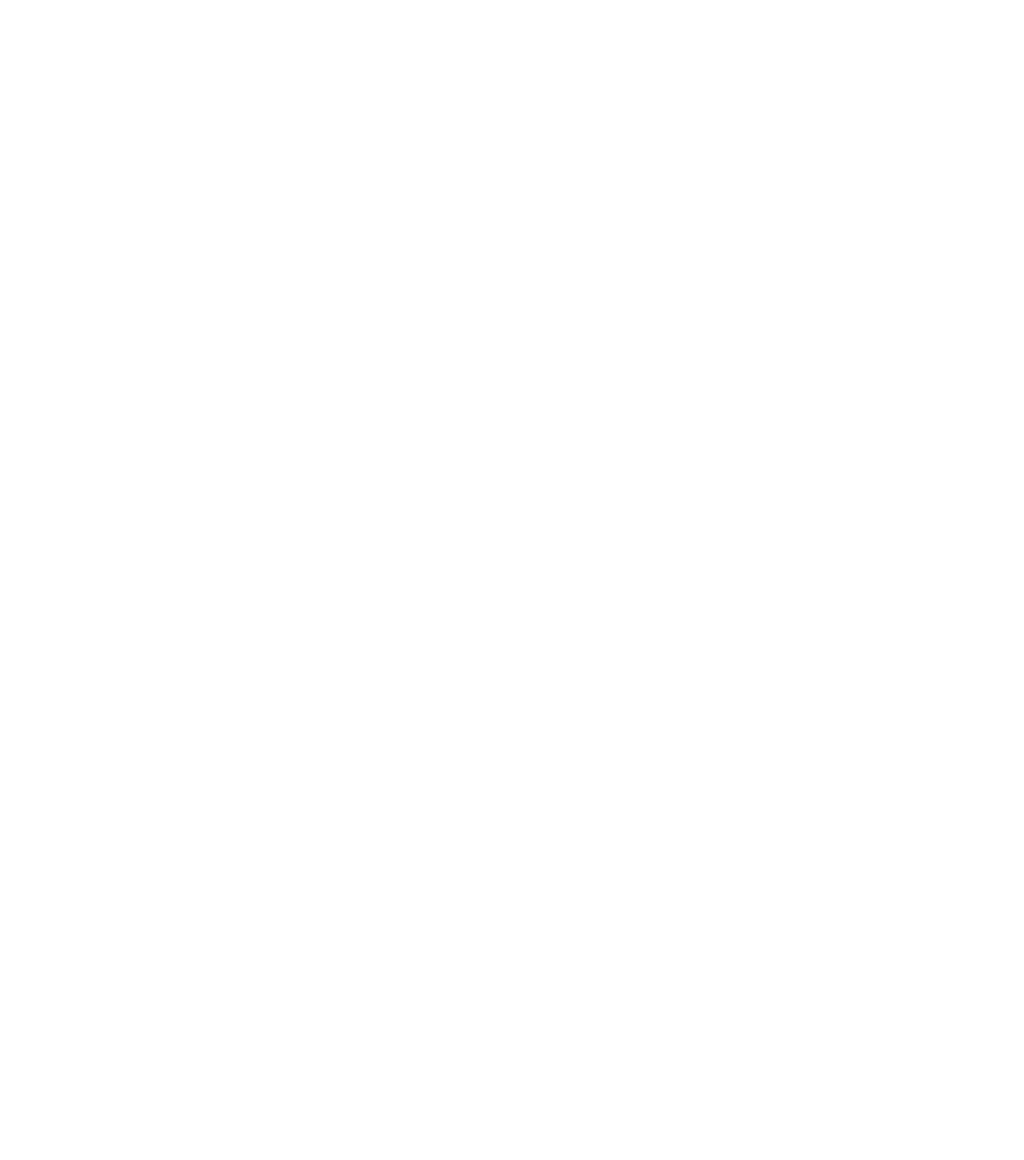
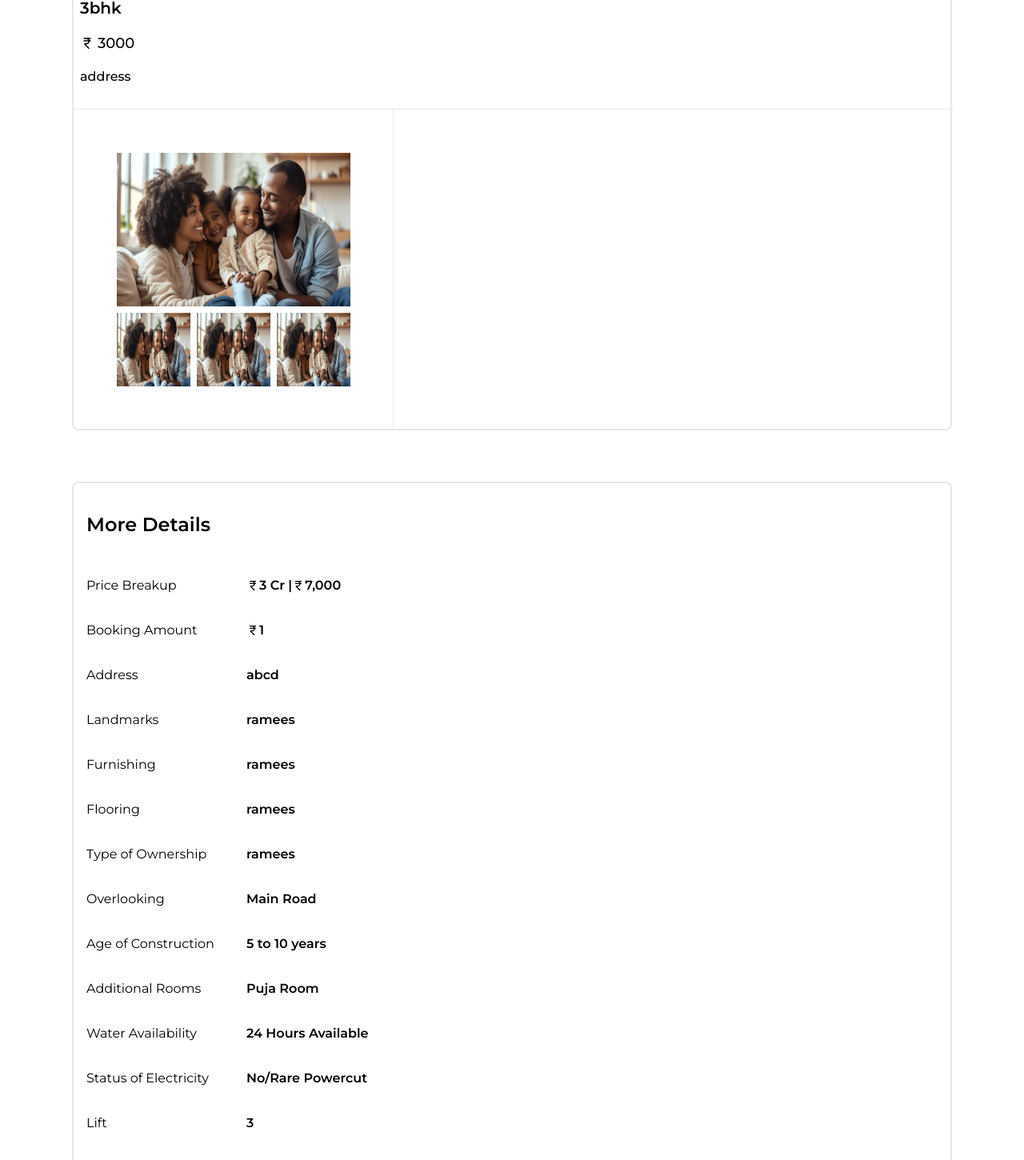
Before and after one commit to Rameeskc/urabanvista, a React (Vite) app: page /ProductDetails in a window 1280 px wide. Shown: the part 154-1604 px from the top of the page at 80% size. Before the commit the page ends 800 px from the top, so only its background shows below. Built offline with nearby package versions, Linux system fonts and the light colour scheme; a web font is replaced by a local one.

Commit message:
product detailes updated

```diff
--- /dev/null
+++ b/src/pages/ProductDetails.jsx
@@ -0,0 +1,96 @@
+import React from 'react'
+import { MdCurrencyRupee } from "react-icons/md";
+import banner from "../assets/banner1.jpg"
+
+
+const ProductDetails = () => {
+  return (
+    <div className='flex flex-col justify-center items-center'>
+
+      <div className='w-[1100px] h-auto border-2 rounded-lg mt-10 font-Montserrat mb-6'>
+        <p className='p-2 text-xl font-semibold mt-5'>3bhk</p>
+        <p className='p-2 text-lg font-medium flex items-center gap-1'><MdCurrencyRupee />3000</p>
+        <p className='p-2 text-md font-medium flex mb-5'>address</p>
+        <div className='w-[1100px] h-[400px] flex'>
+
+          <div className='w-[400px] h-full border-t border-r flex items-center justify-center'>
+            <div className='w-[300px] h-[300px]'>
+              <img src={banner} alt=""  className=' w-full h-[200px] p-1'/>
+              <div className=' w-full h-[100px] flex'>
+                <img src={banner} alt="" className=' w-[100px] h-[100px] p-1'/>
+                <img src={banner}alt="" className=' w-[100px] h-[100px] p-1'/>
+                <img src={banner} alt="" className=' w-[100px] h-[100px] p-1'/>
+              </div>
+            </div>
+          </div>
+
+          <div className=' w-[700px] h-full border-t'></div>
+        </div>
+      </div>
+
+      <div className='w-[1100px] h-auto border-2 rounded-lg mt-10 font-Montserrat mb-6'>
+        <p className='p-4 text-2xl font-semibold mt-5'>More Details</p>
+
+        <div className='w-full flex pl-4 mt-8'>
+          <p className='w-[200px]'>Price Breakup</p>
+          <p className='font-semibold flex items-center'><MdCurrencyRupee />3 Cr | <MdCurrencyRupee />7,000</p>
+        </div>
+        <div className='w-full flex pl-4 mt-8'>
+          <p className='w-[200px]'>Booking Amount</p>
+          <p className='font-semibold flex items-center'><MdCurrencyRupee /> 1</p>
+        </div>
+        <div className='w-full flex pl-4 mt-8'>
+          <p className='w-[200px]'>Address</p>
+          <p className='font-semibold'>abcd</p>
+        </div>
+        <div className='w-full flex pl-4 mt-8'>
+          <p className='w-[200px]'>Landmarks</p>
+          <p className='font-semibold'>ramees</p>
+        </div>
+        <div className='w-full flex pl-4 mt-8'>
+          <p className='w-[200px]'>Furnishing</p>
+          <p className='font-semibold'>ramees</p>
+        </div>
+        <div className='w-full flex pl-4 mt-8'>
+          <p className='w-[200px]'>Flooring</p>
+          <p className='font-semibold'>ramees</p>
+        </div>
+        <div className='w-full flex pl-4 mt-8'>
+          <p className='w-[200px]'>Type of Ownership</p>
+          <p className='font-semibold'>ramees</p>
+        </div>
+        <div className='w-full flex pl-4 mt-8'>
+          <p className='w-[200px]'>Overlooking</p>
+          <p className='font-semibold'>Main Road</p>
+        </div>
+        <div className='w-full flex pl-4 mt-8'>
+          <p className='w-[200px]'>Age of Construction</p>
+          <p className='font-semibold'>5 to 10 years</p>
+        </div>
+        <div className='w-full flex pl-4 mt-8'>
+          <p className='w-[200px]'>Additional Rooms</p>
+          <p className='font-semibold'>Puja Room</p>
+        </div>
+        <div className='w-full flex pl-4 mt-8'>
+          <p className='w-[200px]'>Water Availability</p>
+          <p className='font-semibold'>24 Hours Available</p>
+        </div>
+        <div className='w-full flex pl-4 mt-8 mb-8'>
+          <p className='w-[200px]'>Status of Electricity</p>
+          <p className='font-semibold'>No/Rare Powercut</p>
+        </div>
+        <div className='w-full flex pl-4 mt-8 mb-8'>
+          <p className='w-[200px]'>Lift</p>
+          <p className='font-semibold'>3</p>
+        </div>
+        <div className='w-full flex pl-4 mt-8 mb-8'>
+          <p className='w-[200px]'>Authority Approval</p>
+          <p className='font-semibold'>City Municipal Corporation</p>
+        </div>
+
+      </div>
+    </div>
+  )
+}
+
+export default ProductDetails
--- a/src/routes/User.jsx
+++ b/src/routes/User.jsx
@@ -2,6 +2,7 @@ import React from 'react'
 import { Route,Routes } from "react-router-dom";
 import UserLayout from "../Layout/UserLayout";
 import Home from "../pages/Home"
+import ProductDetails from "../pages/ProductDetails";
 
 const User = () => {
   return (
@@ -9,6 +10,7 @@ const User = () => {
         <Route element={<UserLayout/>}>
 
         <Route path="/" element={<Home/>}/>
+        <Route path="/ProductDetails" element={<ProductDetails/>}/>
 
         </Route>
     </Routes>
```
